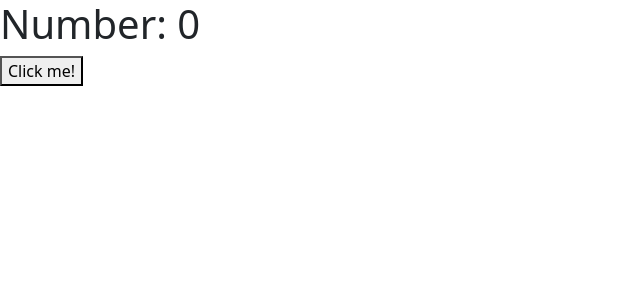
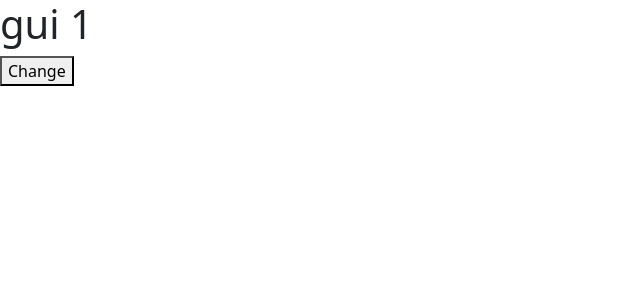
Before and after one commit to guidonunes/e-commerce-mern-react-exercises-, a React (Vite) app: page / in a window 1280 px wide. Shown: the top 300 px of the page, without its empty margins (0-640 px from the left). Built offline with nearby package versions, Linux system fonts and the light colour scheme.

Commit message:
exercise with immutable objects

```diff
--- a/src/App.jsx
+++ b/src/App.jsx
@@ -1,16 +1,25 @@
 import React, { useState } from 'react';
 
 function App() {
-  const [number, setNumber] = useState(0);
+  const [myObj, setMyObj] = useState({
+    key1: 'gui 1',
+    key2: 'gui 2',
+    key3: 'gui 3',
+  });
 
-  const addNumber = () => {
-    setNumber(number + 1);
+  const change = () => {
+    setMyObj(
+      prevObj => ({
+        ...prevObj,
+        key1: 'gui 1 changed',
+      })
+    );
   }
 
   return (
     <div>
-      <h1>Number: {number} </h1>
-      <button onClick={addNumber}>Click me!</button>
+      <h1>{myObj.key1}</h1>
+      <button onClick={change}>Change</button>
     </div>
   )
 }
```
